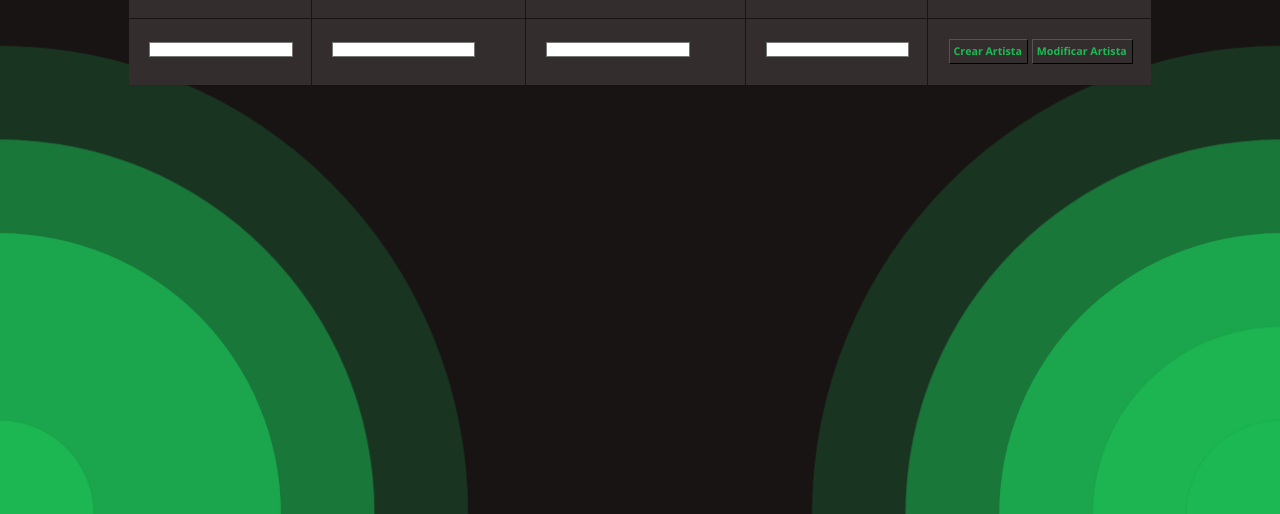
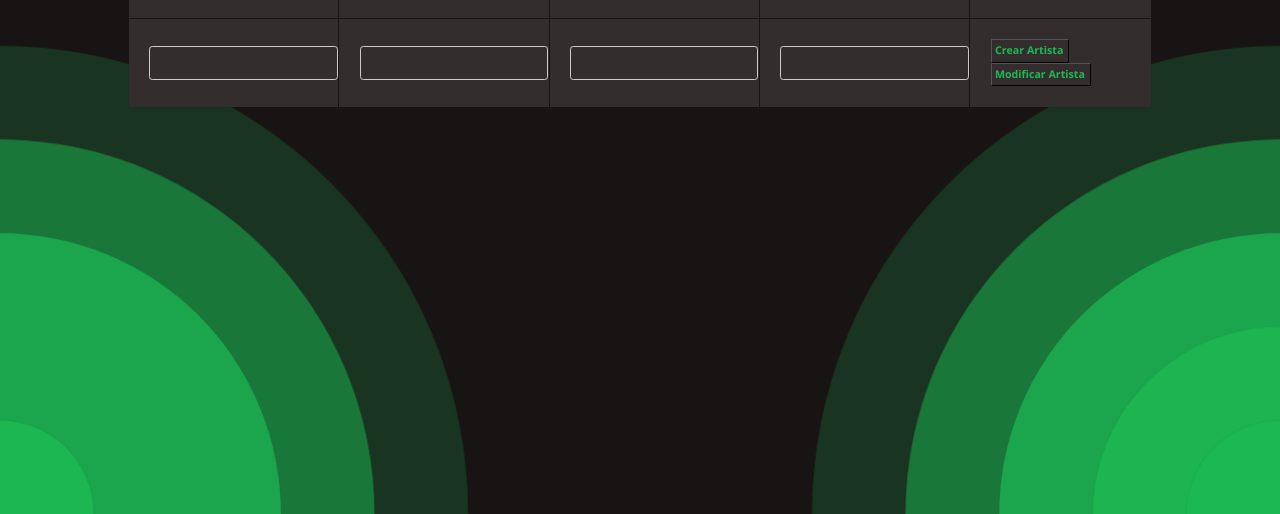
Before and after one commit to Leo-Noriega/MoodMixer, a plain HTML site: page Frontend/MoodMixer/home.html in a window 1280 px wide. Shown: the part 286-800 px from the top of the page. Drawn offline with nearby package versions, Linux system fonts and the light colour scheme; no server answers.

Commit message:
Estilo de inputs añadido

```diff
--- a/Frontend/MoodMixer/home.html
+++ b/Frontend/MoodMixer/home.html
@@ -16,6 +16,22 @@
     <link href="https://fonts.googleapis.com/css2?family=Tajawal:wght@200;300;400;500;700;800;900&display=swap"
         rel="stylesheet">
     <style>
+        input[type=text] {
+            width: 100%;
+            padding: 10px;
+            border: 1.5px solid #ccc;
+            border-radius: 4px;
+            box-sizing: border-box;
+            background-color: #342d2d;
+            color: white;
+            font-size: large;
+        }
+
+        .container td:hover input[type=text] {
+            background-color: #117434;
+            color: white;
+        }
+
         #cards-container {
             margin-top: 0;
 
```
